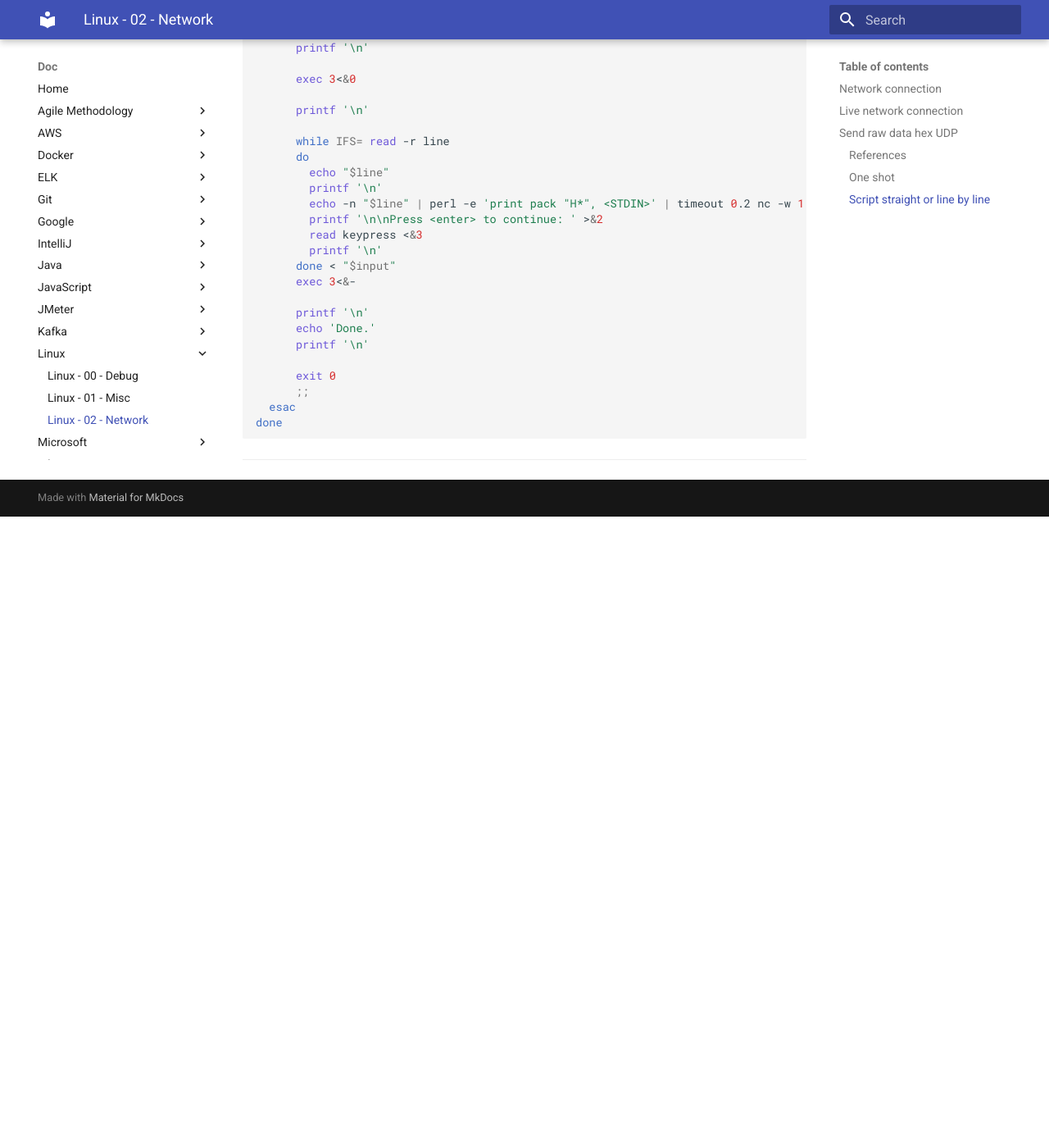
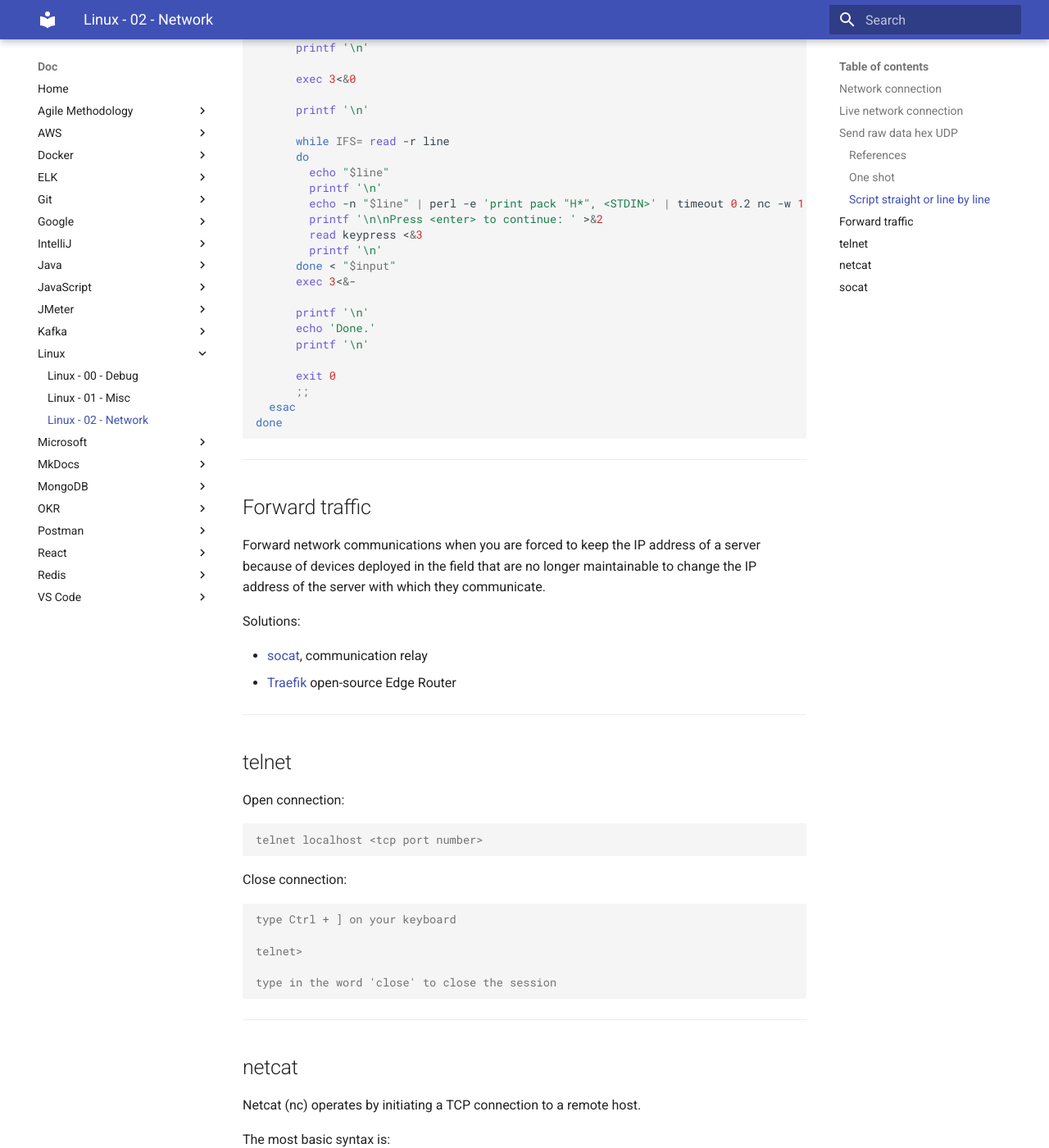
Before and after one commit to oldu73/doc, an MkDocs documentation site: the page built from docs/linux/2-linux-network.md, in a window 1280 px wide and 1400 px high, scrolled down 2427 px. Shown: the whole window at 82% size. Built offline with MkDocs 1.6.1 and Material for MkDocs 9.7.7, drawn with Linux system fonts in a browser that asks for light colours; before the commit the page ends 3057 px from its top, so only the background shows below that; some of the changed text lies outside the part shown.

Commit message:
network forward communication

````diff
--- a/docs/linux/2-linux-network.md
+++ b/docs/linux/2-linux-network.md
@@ -1,6 +1,6 @@
 # Linux - 02 - Network
 
-***
+---
 
 ## Network connection
 
@@ -8,7 +8,7 @@
 (sudo) netstat -tunlp
 ```
 
-***
+---
 
 ## Live network connection
 
@@ -18,7 +18,7 @@ Live log established network connections on a dedidcated port number of a load b
 watch -d 'netstat -an | grep :<port> | grep ESTABLISHED | grep -v <ip>'
 ```
 
-***
+---
 
 ## Send raw data hex UDP
 
@@ -140,4 +140,63 @@ while getopts "h?s?l" opt; do
 done
 ```
 
-***
+---
+
+## Forward traffic
+
+Forward network communications when you are forced to keep the IP address of a server because of devices deployed in the field that are no longer maintainable to change the IP address of the server with which they communicate.
+
+Solutions:
+
+- [socat](#socat), communication relay
+- [Traefik](https://doc.traefik.io/traefik/) open-source Edge Router
+
+---
+
+## telnet
+
+Open connection:
+
+```console
+telnet localhost <tcp port number>
+```
+
+Close connection:
+
+```console
+type Ctrl + ] on your keyboard
+
+telnet>
+
+type in the word 'close' to close the session
+```
+
+---
+
+## netcat
+
+Netcat (nc) operates by initiating a TCP connection to a remote host.
+
+The most basic syntax is:
+
+```console
+netcat [options] <host> <port>
+```
+
+---
+
+## socat
+
+The `socat` utility is a relay for bidirectional data transfers between two independent data channels.
+
+[Online documentation source](https://www.redhat.com/sysadmin/getting-started-socat)
+
+For multiple connections, use the `fork` option as used in the examples below:
+
+```console
+socat TCP4-LISTEN:81,fork,reuseaddr TCP4:TCP4:192.168.1.10:80
+```
+
+This example listens on port 81, accepts connections, and forwards the connections to port 80 on the remote host.
+
+---
````
